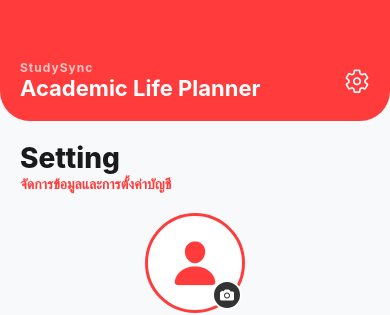
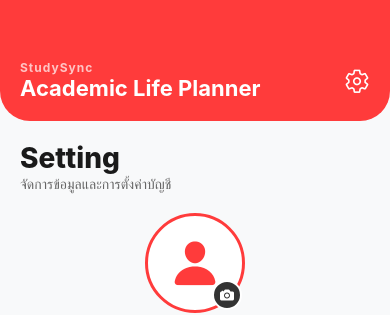
Before and after one commit to Ton-555/AcdemicLifePlanner, a React Native app: screen /Profile in a window 390 px wide. Shown: the top 315 px of the page. Built offline with nearby package versions, Linux system fonts and the light colour scheme; what react-native-timetable would draw is missing.

Commit message:
Profile little fix

```diff
--- a/src/screen/Profile.js
+++ b/src/screen/Profile.js
@@ -198,7 +198,7 @@ const styles = StyleSheet.create({
   scrollContent: { padding: 20, paddingBottom: 40 },
   titleSection: { marginBottom: 20 },
   title: { fontSize: 28, fontWeight: "800", color: "#1a1a1a" },
-  subtitle: { color: "#ff3b3b", fontSize: 14, fontWeight: "600" },
+  subtitle: { color: "#666", fontSize: 14, },
 
   /* Avatar Styles */
   avatarSection: { alignItems: "center", marginBottom: 25 },
```
